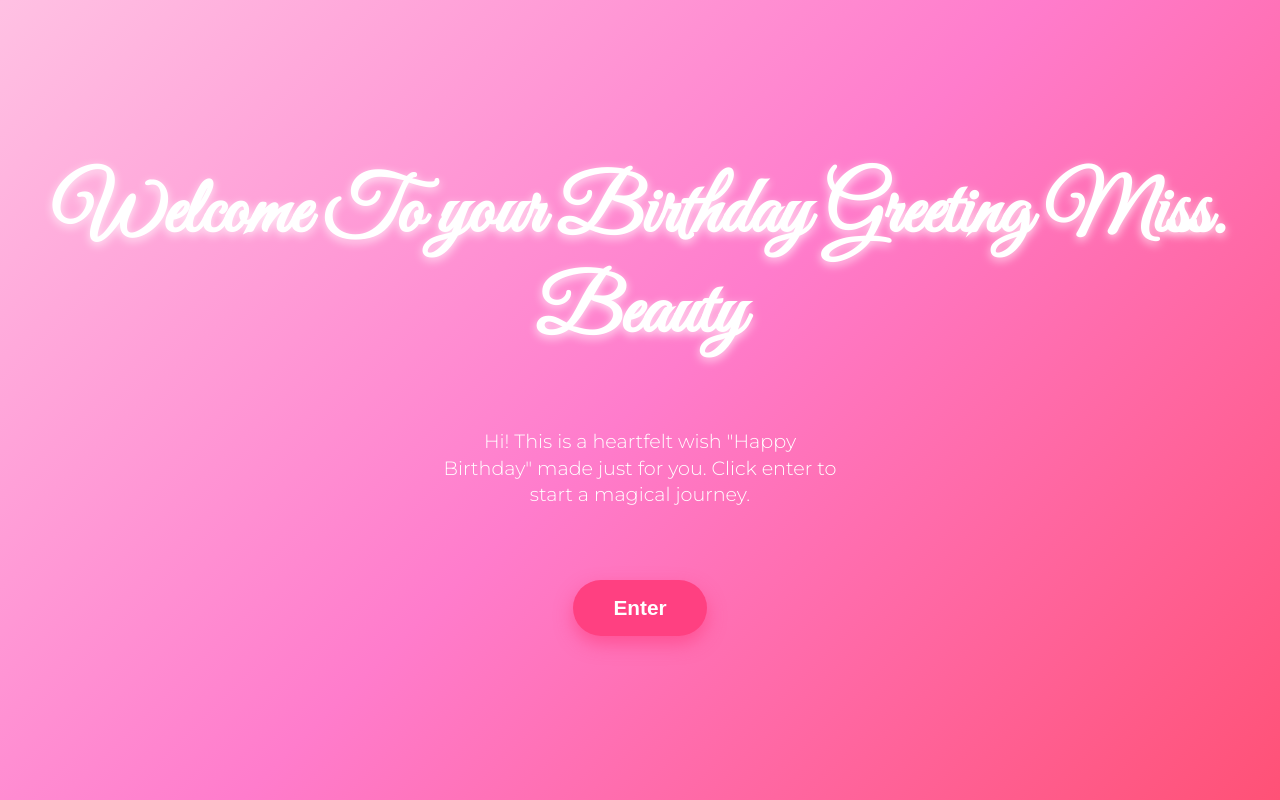
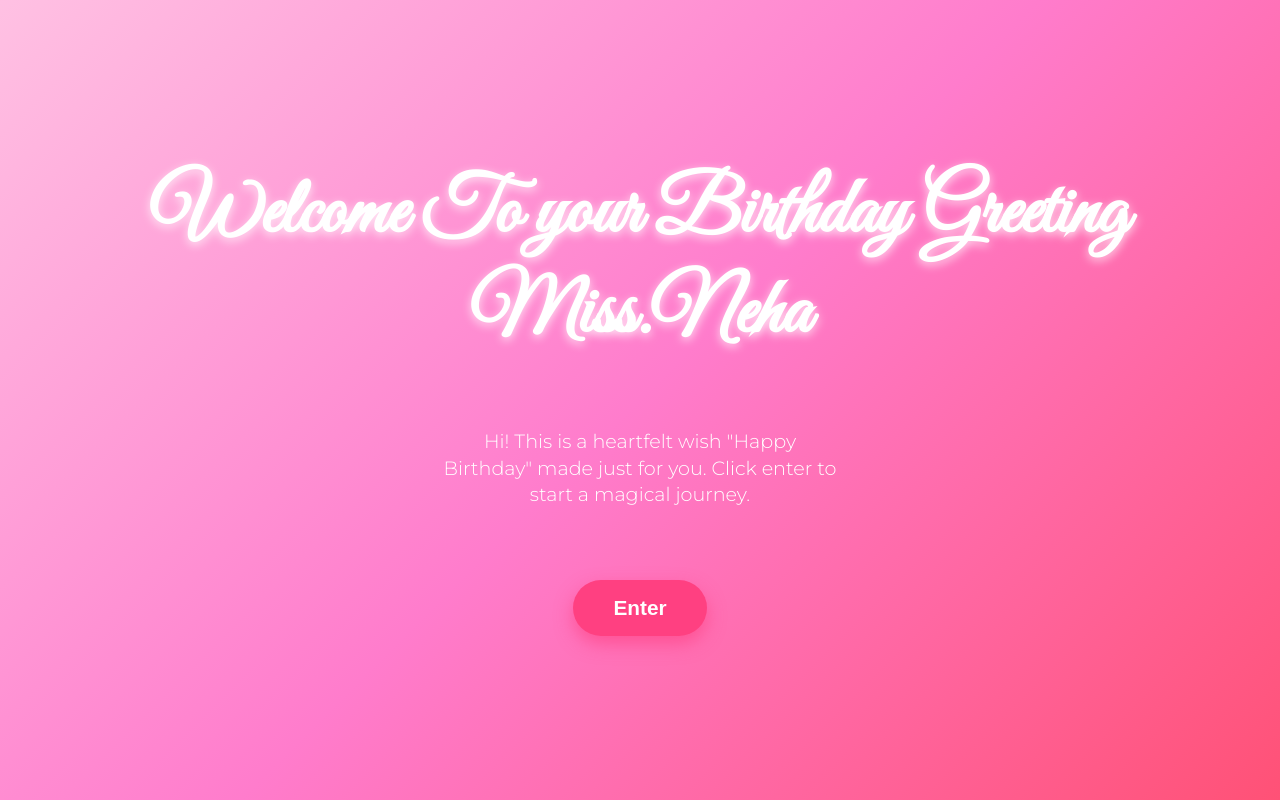
Before and after one commit to rustammto/rustammto.github.io, a plain HTML site: page index.html in a window 1280 px wide. Drawn offline with Linux system fonts and the light colour scheme.

Commit message:
Update index.html

```diff
--- a/index.html
+++ b/index.html
@@ -359,7 +359,7 @@
 <!-- Step 1: Welcome -->
 <section id="step1" class="step active" aria-label="Welcome and enter">
   <div class="container">
-    <h1>Welcome To your Birthday Greeting Miss. Beauty</h1>
+    <h1>Welcome To your Birthday Greeting Miss.Neha</h1>
     <p>Hi! This is a heartfelt wish "Happy Birthday" made just for you. Click enter to start a magical journey.</p>
     <button class="enter-btn" id="enterToWishesBtn" aria-label="Enter to wishes and gallery">Enter</button>
   </div>
```
